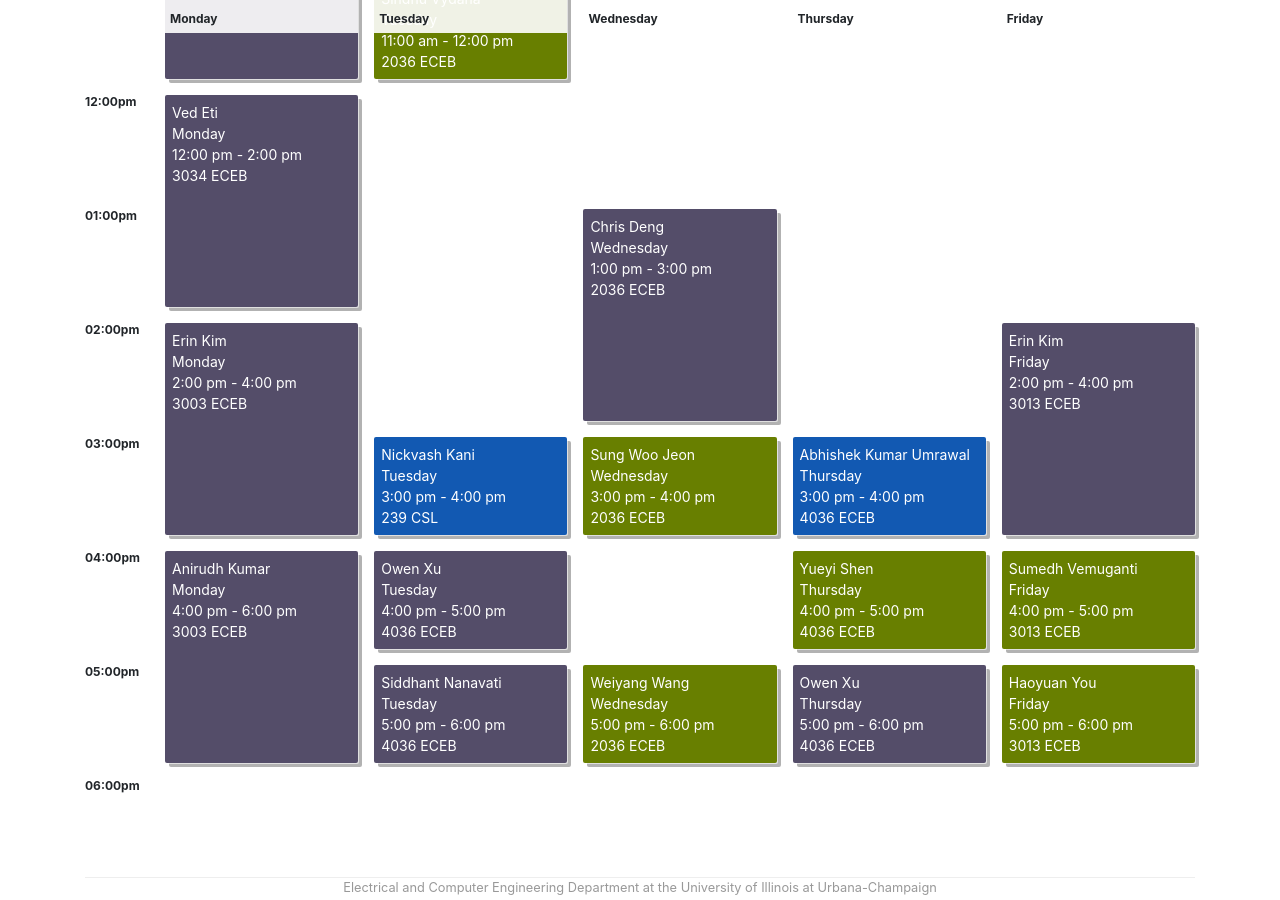
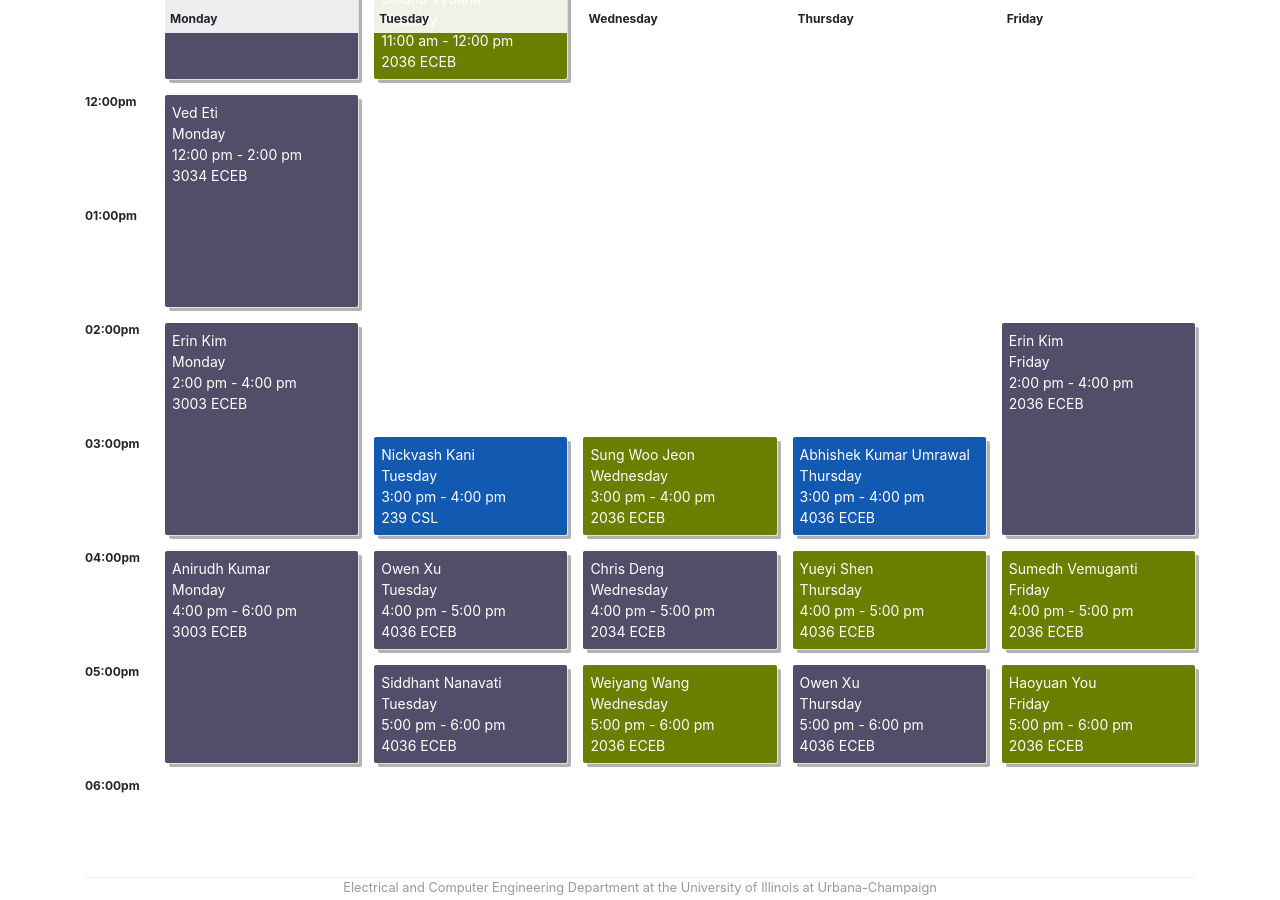
Before and after one commit to UIUC-ECE374B/su25, a Jekyll site: the page built from office_hours.md, in a window 1280 px wide and 900 px high, scrolled down 1352 px. Built offline with Jekyll 4.4.1, drawn with Linux system fonts in a browser that asks for light colours.

Commit message:
Revert "Changing Office hours around"
This reverts commit 8d2b0066a001a2fd5354e234f18f3c6f0f227ad8.

For some reason github pages started failing when I changed this....

```diff
--- a/_data/people.yml
+++ b/_data/people.yml
@@ -117,7 +117,7 @@
         time-start: "16:00"
         time-end: "17:00"
         day: Friday
-        location: 3013 ECEB
+        location: 2036 ECEB
 
 weiyang:
     display_name: "Weiyang Wang"
@@ -177,7 +177,7 @@
         time-start: "17:00"
         time-end: "18:00"
         day: Friday
-        location: 3013 ECEB
+        location: 2036 ECEB
 
 
 ### Undergraduate TAs
@@ -326,7 +326,7 @@
         time-start: "14:00"
         time-end: "16:00"
         day: Friday
-        location: 3013 ECEB
+        location: 2036 ECEB
 
 shubham:
     display_name: "Shubham Thakar"
@@ -362,10 +362,10 @@
     bio: Undergraduate Course Assistant
     OHs:
       OH1:
-        time-start: "13:00"
-        time-end: "15:00"
+        time-start: "16:00"
+        time-end: "17:00"
         day: Wednesday
-        location: 2036 ECEB
+        location: 2034 ECEB
 
 ifesi:
     display_name: "Ifesi Onubogu"
```
